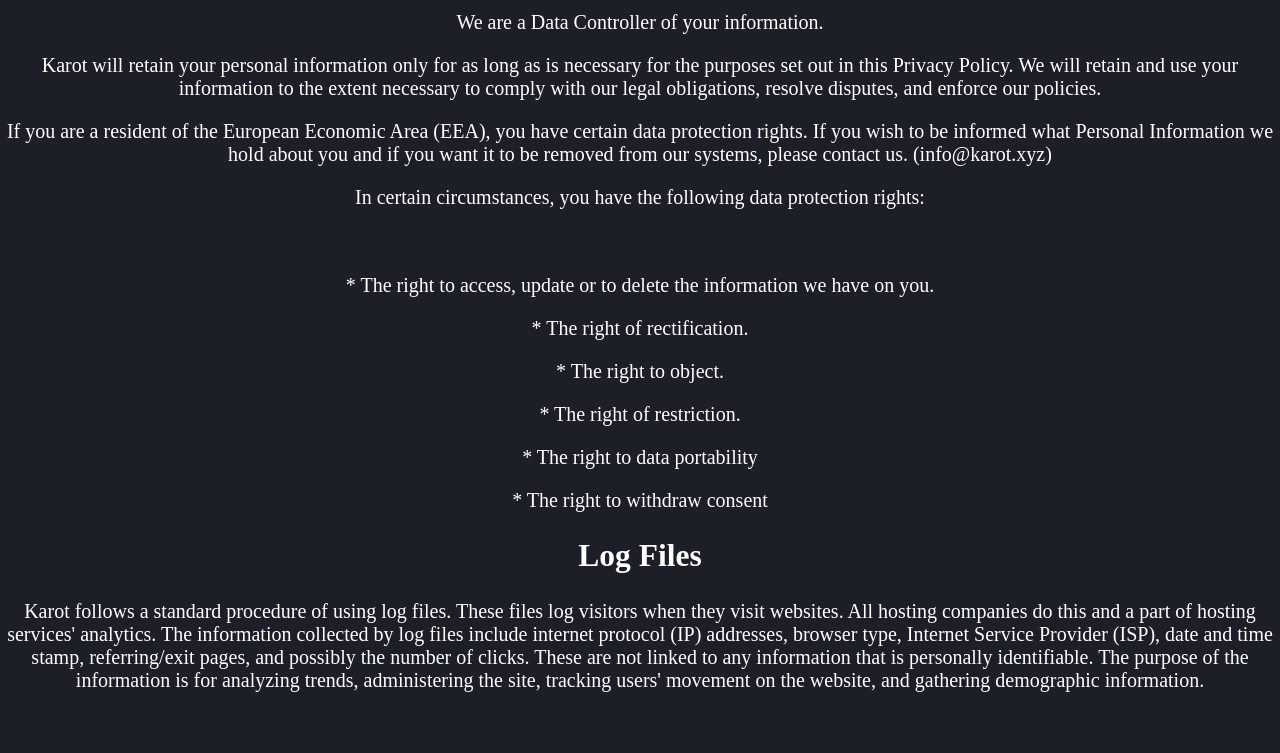
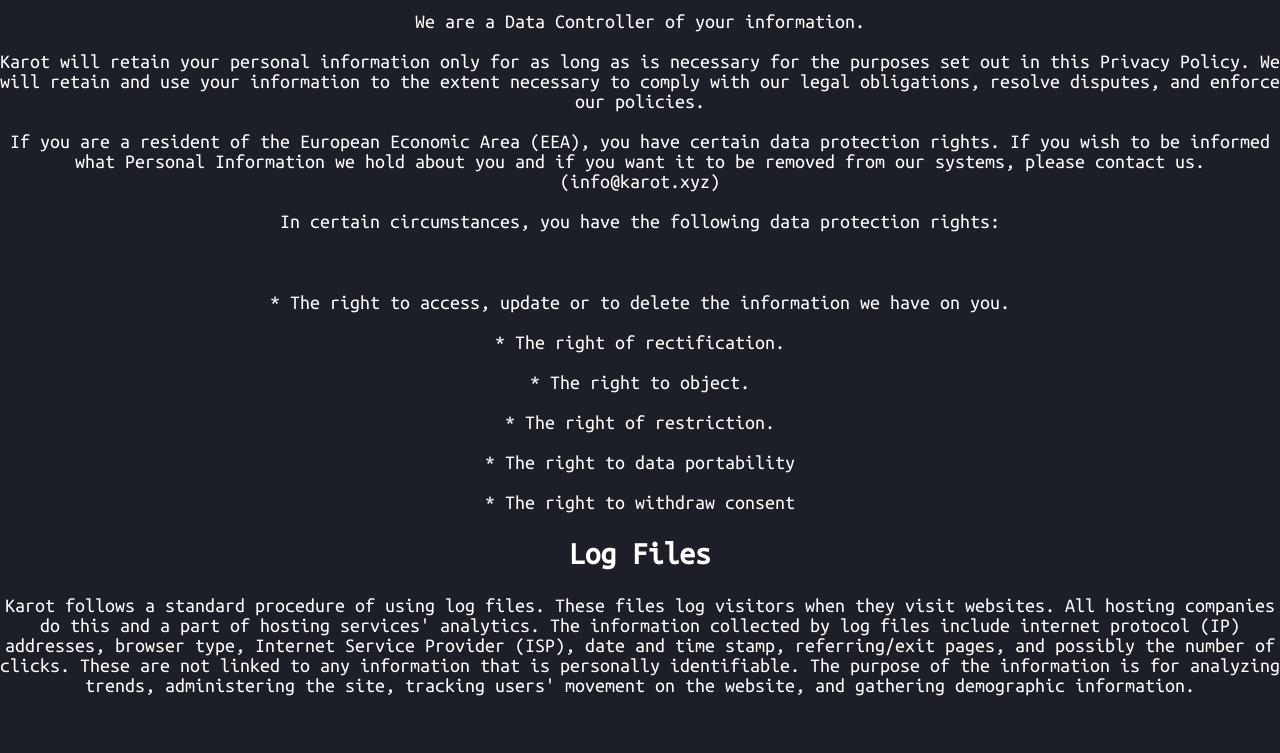
Before and after one commit to KarotBot/web, a plain HTML site: page privacy-policy.html in a window 1280 px wide. Shown: the part 271-1024 px from the top of the page. Drawn offline with Linux system fonts and the light colour scheme.

Commit message:
Update privacy-policy.html

```diff
--- a/privacy-policy.html
+++ b/privacy-policy.html
@@ -6,6 +6,8 @@
         <meta charset=UTF-8">
         <meta name="viewport" content="width=device-width, initial-scale=1">
         <title>Karot - Privacy Policy</title>
+        <link rel="preconnect" href="https://fonts.gstatic.com">
+        <link href="https://fonts.googleapis.com/css2?family=Ubuntu+Mono&display=swap" rel="stylesheet">
 
         <style>
             p {
```
